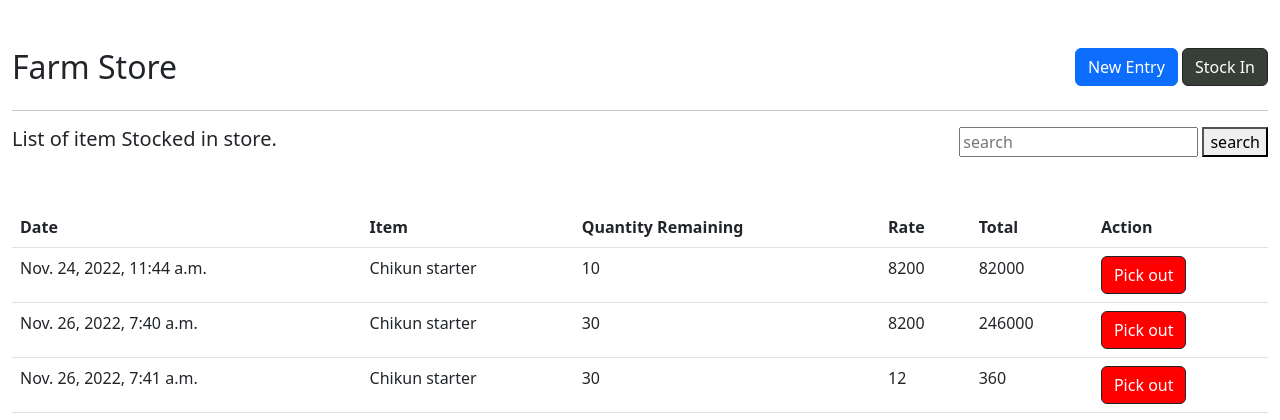
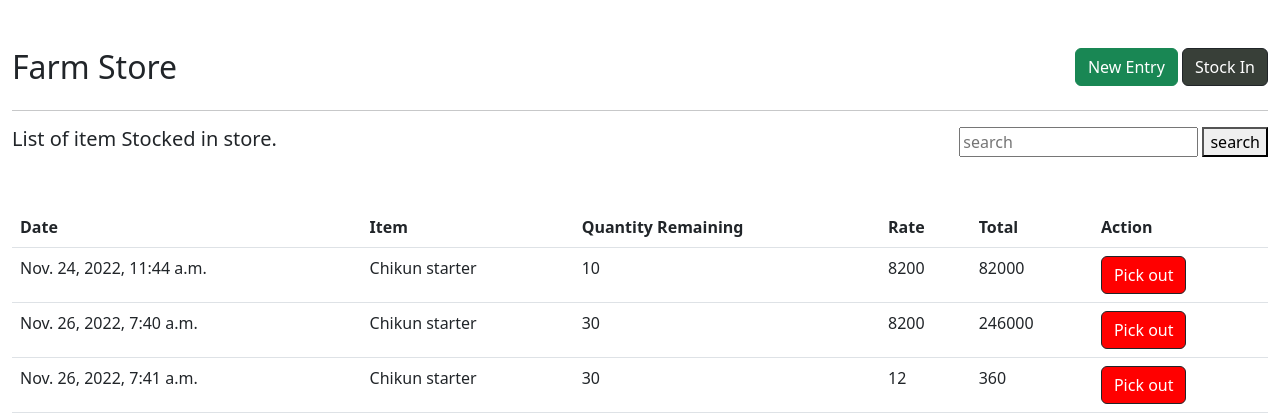
Before and after one commit to DamaMichaelYohanna/poultry-management-system, a Django app: page /store in a window 1280 px wide. Shown: the part 56-476 px from the top of the page. Run offline with Django 4.2, Linux system fonts and the light colour scheme; data comes from the database, SQL or seed files in the repository.

Commit message:
updated store html file

```diff
--- a/main/template/store.html
+++ b/main/template/store.html
@@ -8,7 +8,7 @@
     <div class="col-md-4" style="text-align: right">
       <a
         href=""
-        class="btn btn-primary"
+        class="btn btn-success"
         type="button"
         data-bs-toggle="modal"
         data-bs-target="#NewItem"
@@ -191,7 +191,7 @@
         </div>
         <!-- modal body -->
         <div class="modal-body">
-          <form action="/store/new" method="POST">
+          <form action="/store/add/item" method="POST">
             <input
               type="text"
               name="item"
@@ -207,7 +207,7 @@
             />
             {% csrf_token %}
             <br />
-            <button class="btn btn-success">Pick out</button>
+            <button class="btn btn-success">Add Entry</button>
           </form>
         </div>
         <div class="modal-footer">
```
